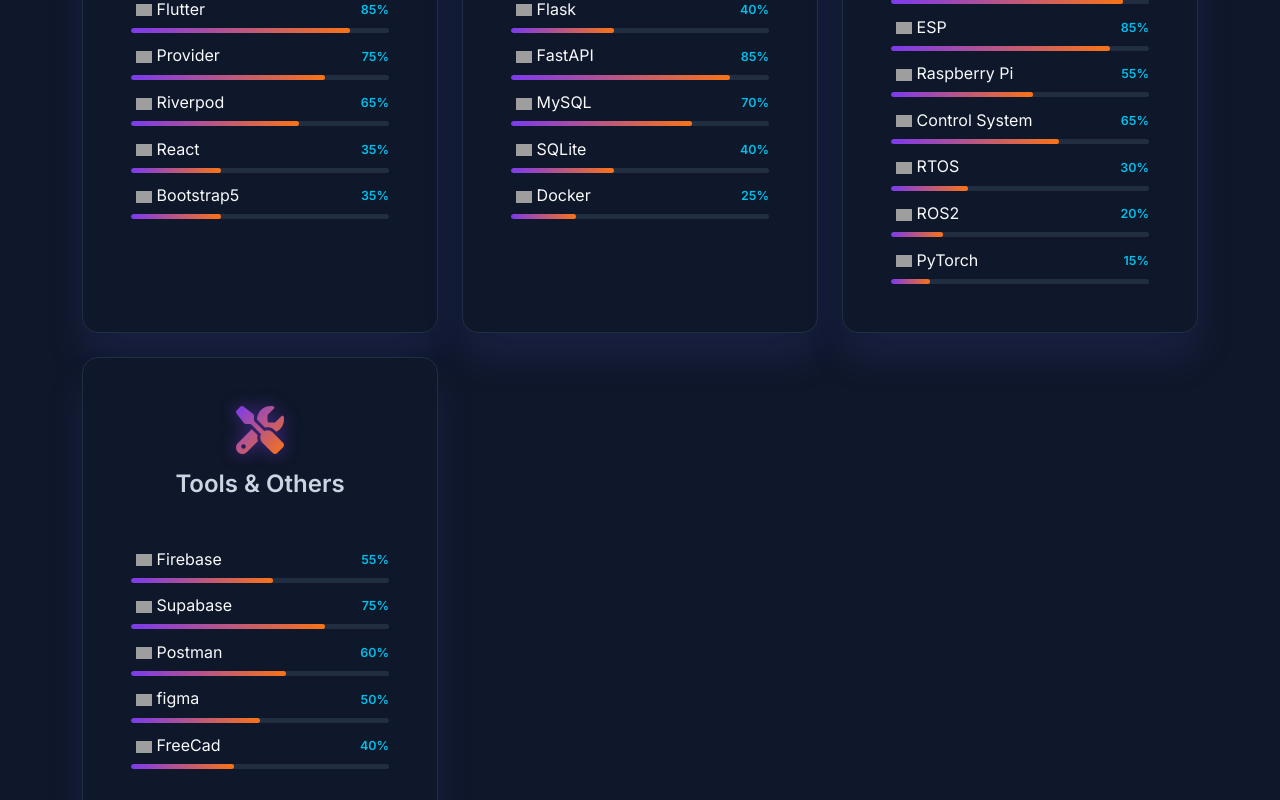
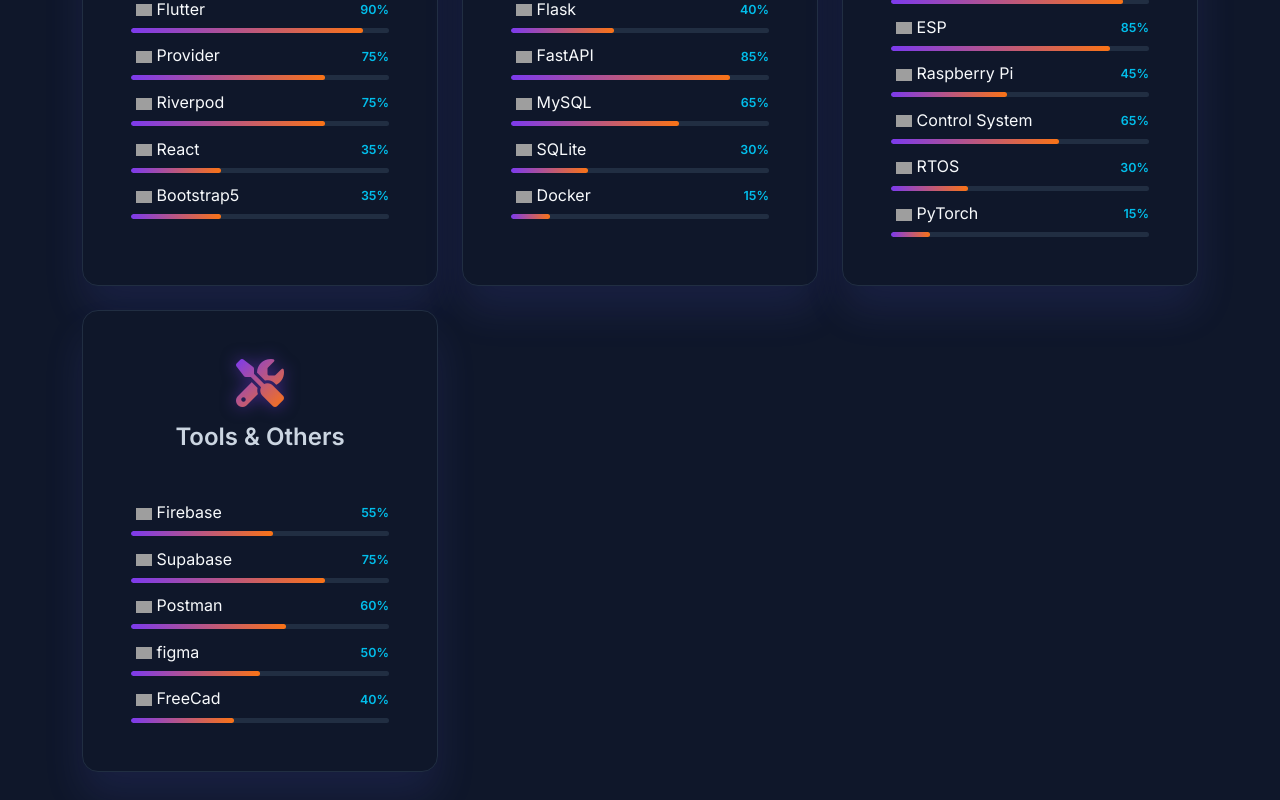
Before and after one commit to Naahian/naahian, a React (Create React App) app: page / in a window 1280 px wide. Shown: the part 1212-2012 px from the top of the page. Built offline with nearby package versions, Linux system fonts and the light colour scheme; grey boxes are pictures that could not be loaded; some icons are missing.

Commit message:
Update skill percentages in skills component

```diff
--- a/src/components/skills.jsx
+++ b/src/components/skills.jsx
@@ -8,9 +8,9 @@
             category: "Frontend Development",
             icon: "fa-solid fa-layer-group",
             items: [
-                { name: "Flutter", icon: "https://cdn.simpleicons.org/flutter", percentage: 85 },
+                { name: "Flutter", icon: "https://cdn.simpleicons.org/flutter", percentage: 90 },
                 { name: "Provider", icon: "https://cdn.simpleicons.org/dart", percentage: 75 },
-                { name: "Riverpod", icon: "https://riverpod.dev/img/logo.svg", percentage: 65 },
+                { name: "Riverpod", icon: "https://riverpod.dev/img/logo.svg", percentage: 75 },
                 { name: "React", icon: "https://cdn.simpleicons.org/react", percentage: 35 },
                 { name: "Bootstrap5", icon: "https://cdn.simpleicons.org/bootstrap", percentage: 35 },
             ],
@@ -21,9 +21,9 @@
             items: [
                 { name: "Flask", icon: "https://cdn.simpleicons.org/flask", percentage: 40 },
                 { name: "FastAPI", icon: "https://cdn.simpleicons.org/fastapi", percentage: 85 },
-                { name: "MySQL", icon: "https://cdn.simpleicons.org/mysql", percentage: 70 },
-                { name: "SQLite", icon: "https://cdn.simpleicons.org/sqlite", percentage: 40 },
-                { name: "Docker", icon: "https://cdn.simpleicons.org/docker", percentage: 25 },
+                { name: "MySQL", icon: "https://cdn.simpleicons.org/mysql", percentage: 65 },
+                { name: "SQLite", icon: "https://cdn.simpleicons.org/sqlite", percentage: 30 },
+                { name: "Docker", icon: "https://cdn.simpleicons.org/docker", percentage: 15 },
 
             ],
         },
@@ -33,10 +33,9 @@
             items: [
                 { name: "Arduino", icon: "https://cdn.simpleicons.org/arduino", percentage: 90 },
                 { name: "ESP", icon: "https://cdn.simpleicons.org/espressif", percentage: 85 },
-                { name: "Raspberry Pi", icon: "https://cdn.simpleicons.org/raspberrypi", percentage: 55 },
+                { name: "Raspberry Pi", icon: "https://cdn.simpleicons.org/raspberrypi", percentage: 45 },
                 { name: "Control System", icon: "https://img.icons8.com/?size=100&id=15163&format=png&color=000000", percentage: 65 },
                 { name: "RTOS", icon: "https://img.icons8.com/?size=100&id=tU0pohYbgHJW&format=png&color=000000", percentage: 30 },
-                { name: "ROS2", icon: "https://cdn.simpleicons.org/ros", percentage: 20 },
                 { name: "PyTorch", icon: "https://cdn.simpleicons.org/pytorch", percentage: 15 },
             ],
         },
```
